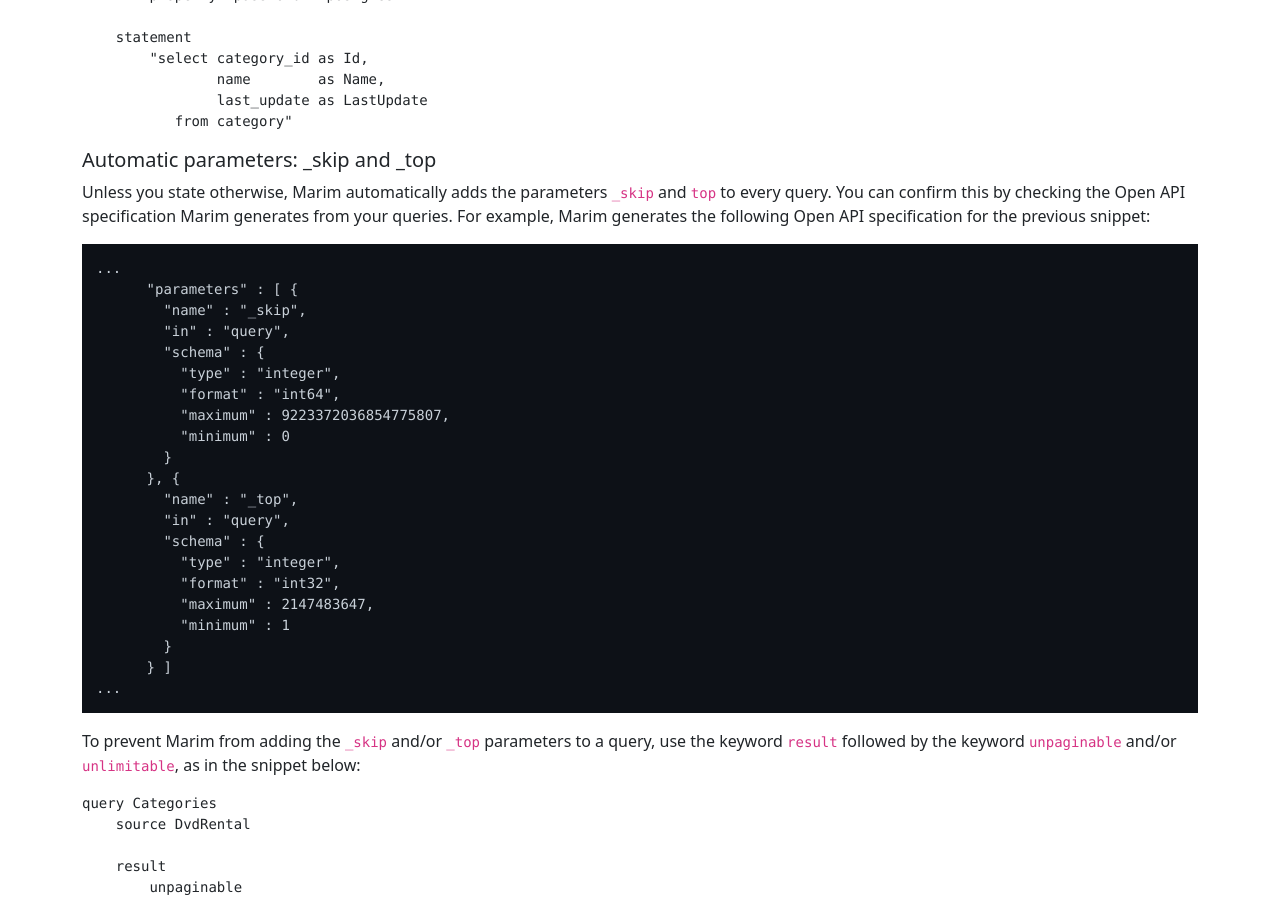
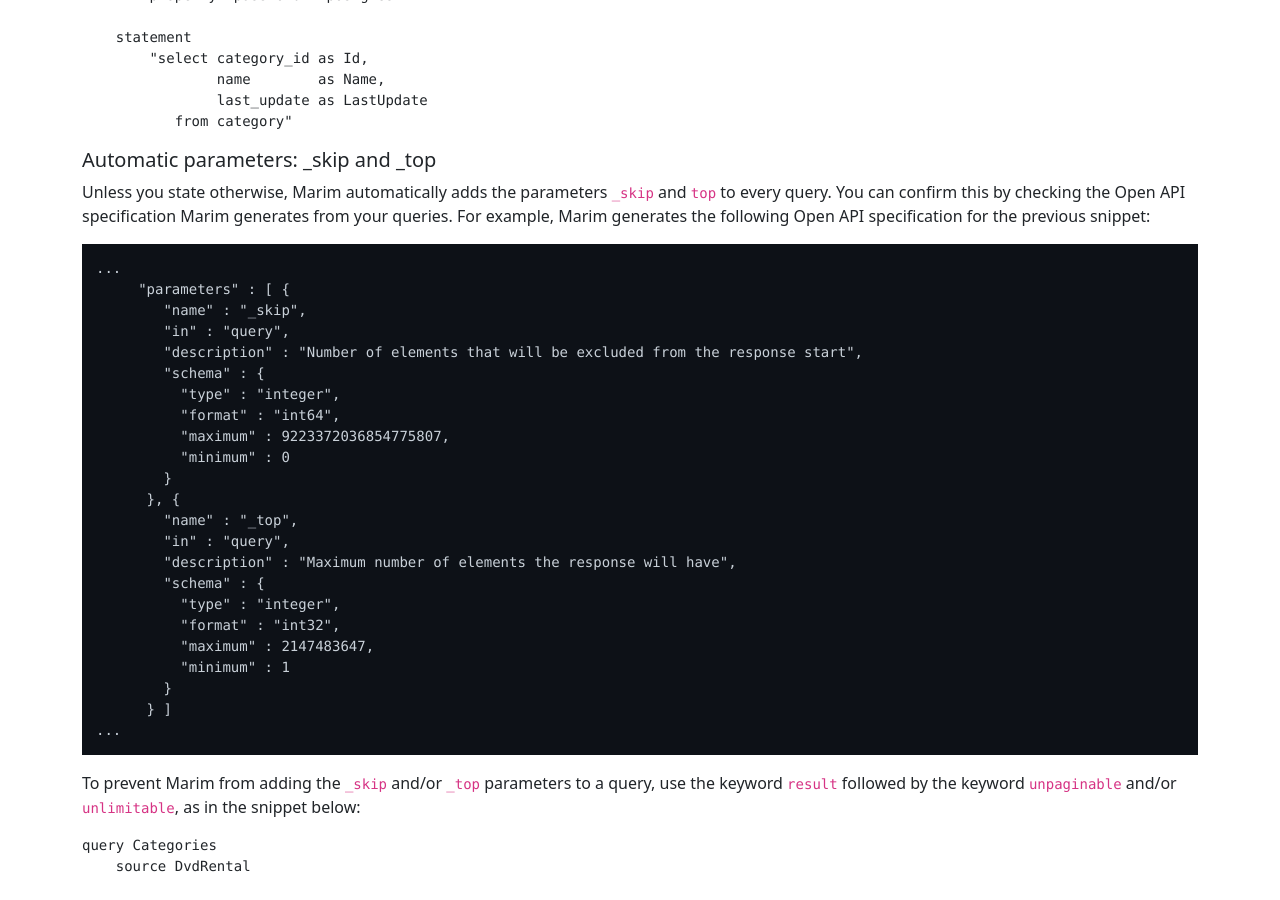
Before and after one commit to marimplatform/marimplatform.github.io, a Jekyll site: the page built from docs/manual.md, in a window 1280 px wide and 900 px high, scrolled down 2944 px. Built offline with Jekyll 4.4.1, drawn with Linux system fonts in a browser that asks for light colours; a style sheet for code colours, icons or effects is not loaded.

Commit message:
Manual update

```diff
--- a/docs/manual.md
+++ b/docs/manual.md
@@ -108,9 +108,10 @@ You can confirm this by checking the Open API specification Marim generates from
 For example, Marim generates the following Open API specification for the previous snippet:
 
 <pre class="terminal">...
-      "parameters" : [ {
+     "parameters" : [ {
         "name" : "_skip",
         "in" : "query",
+        "description" : "Number of elements that will be excluded from the response start",
         "schema" : {
           "type" : "integer",
           "format" : "int64",
@@ -120,6 +121,7 @@ For example, Marim generates the following Open API specification for the previo
       }, {
         "name" : "_top",
         "in" : "query",
+        "description" : "Maximum number of elements the response will have",
         "schema" : {
           "type" : "integer",
           "format" : "int32",
```
